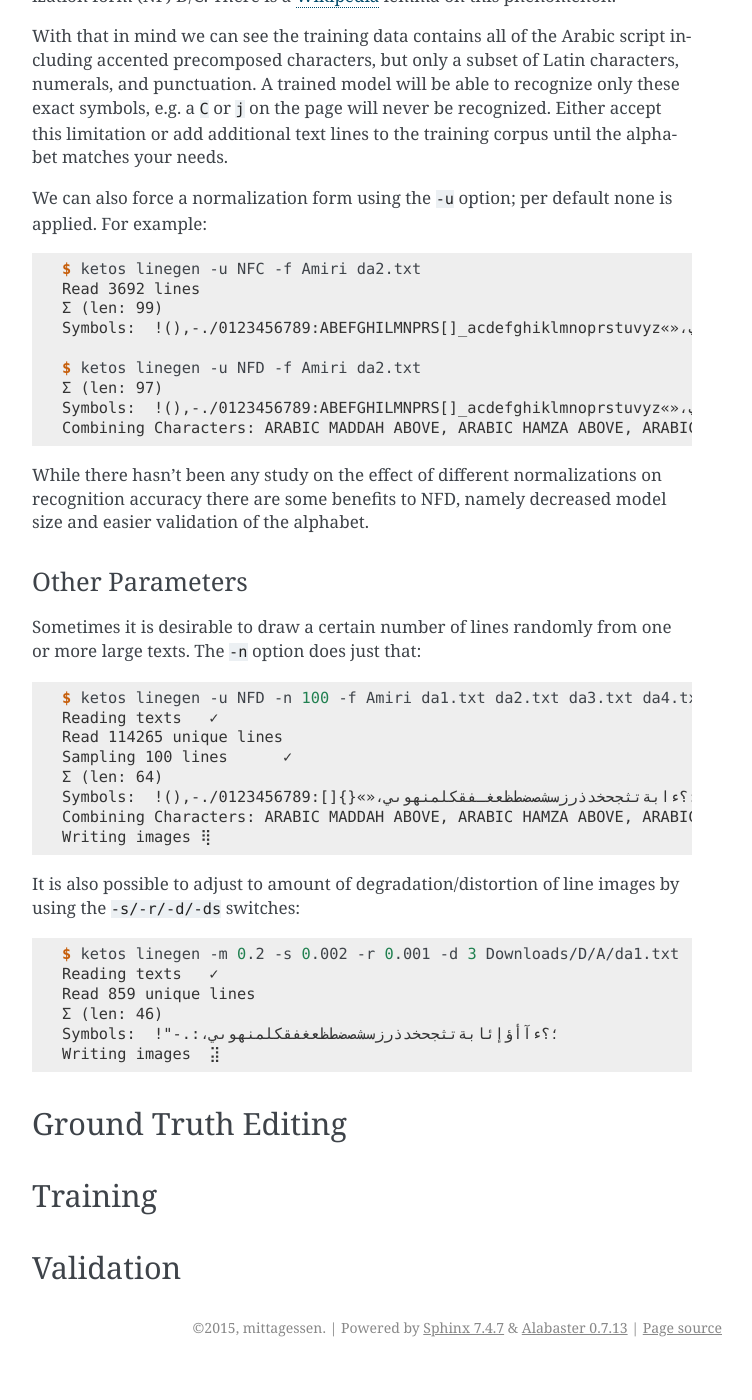
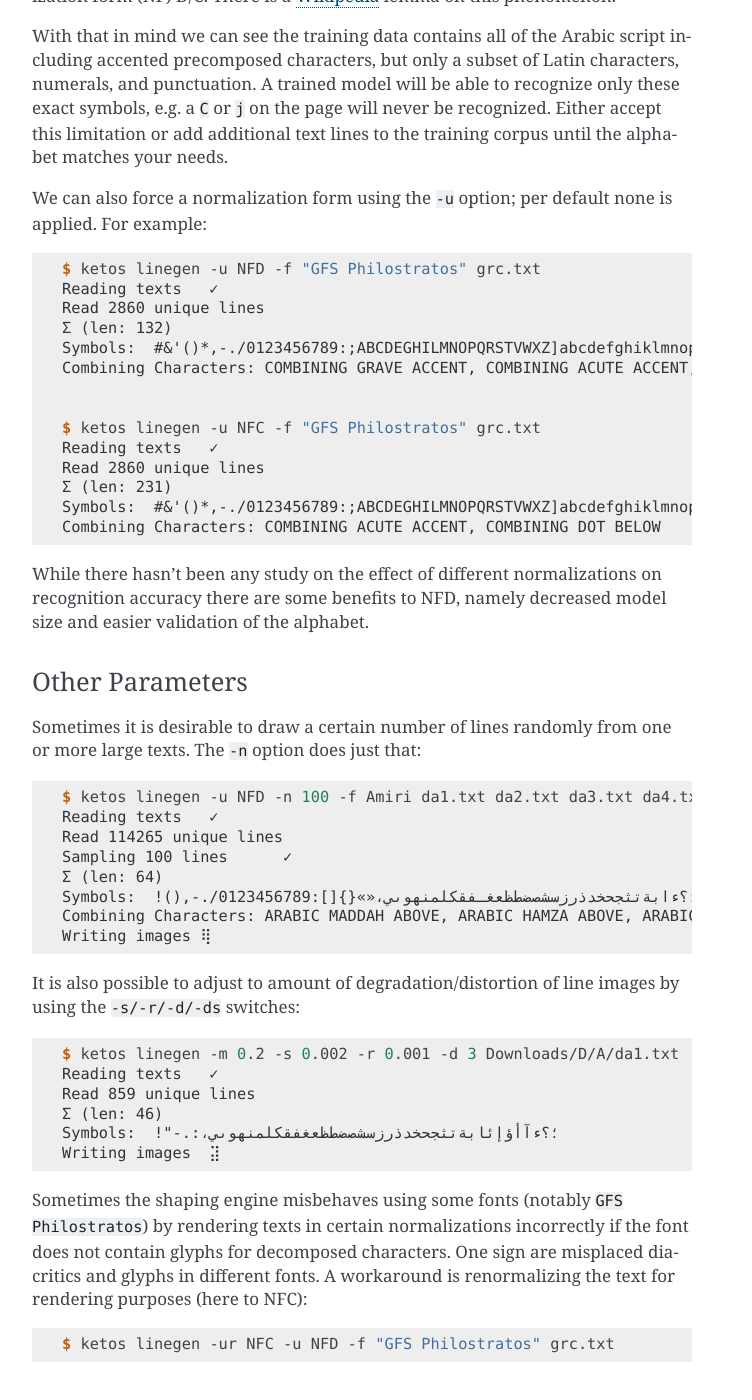
Before and after one commit to mittagessen/kraken, a Sphinx documentation site: the page built from docs/ketos.rst, in a window 1280 px wide and 1400 px high, scrolled down 1444 px. Shown: the whole window, without its empty margins (388-1140 px from the left). Built offline with Sphinx 7.4.7, drawn with Linux system fonts in a browser that asks for light colours; before the commit the page ends 2811 px from its top, so only the background shows below that.

Commit message:
advanced_linegen stuff from the stash

```diff
--- a/docs/index.rst
+++ b/docs/index.rst
@@ -49,7 +49,7 @@ equivalent and some dependencies.
 
 .. code-block:: console
 
-        # apt-get install gcc gfortran python-dev libblas-dev liblapack-dev
+        # apt-get install gcc gfortran python-dev libblas-dev liblapack-dev libpangocairo-1.0
 
 If `clstm <https://github.com/tmbdev/clstm>`_ support is desired (highly
 recommended) the associated python extension has to be build and installed.
--- a/docs/ketos.rst
+++ b/docs/ketos.rst
@@ -82,15 +82,20 @@ none is applied. For example:
 
 .. code-block:: console
 
-        $ ketos linegen -u NFC -f Amiri da2.txt
-        Read 3692 lines
-        Σ (len: 99)
-        Symbols:  !(),-./0123456789:ABEFGHILMNPRS[]_acdefghiklmnoprstuvyz«»،؟ءآأؤإئابةتثجحخدذرزسشصضطظعغـفقكلمنهوىيپ
+        $ ketos linegen -u NFD -f "GFS Philostratos" grc.txt
+        Reading texts   ✓
+        Read 2860 unique lines
+        Σ (len: 132)
+        Symbols:  #&'()*,-./0123456789:;ABCDEGHILMNOPQRSTVWXZ]abcdefghiklmnopqrstuvxy §·ΑΒΓΔΕΖΗΘΙΚΛΜΝΞΟΠΡΣΤΥΦΧΨΩαβγδεζηθικλμνξοπρςστυφχψω—‘’“
+        Combining Characters: COMBINING GRAVE ACCENT, COMBINING ACUTE ACCENT, COMBINING DIAERESIS, COMBINING COMMA ABOVE, COMBINING REVERSED COMMA ABOVE, COMBINING DOT BELOW, COMBINING GREEK PERISPOMENI, COMBINING GREEK YPOGEGRAMMENI
 
-        $ ketos linegen -u NFD -f Amiri da2.txt
-        Σ (len: 97)
-        Symbols:  !(),-./0123456789:ABEFGHILMNPRS[]_acdefghiklmnoprstuvyz«»،؟ءابةتثجحخدذرزسشصضطظعغـفقكلمنهوىيپ
-        Combining Characters: ARABIC MADDAH ABOVE, ARABIC HAMZA ABOVE, ARABIC HAMZA BELOW
+
+        $ ketos linegen -u NFC -f "GFS Philostratos" grc.txt
+        Reading texts   ✓
+        Read 2860 unique lines
+        Σ (len: 231)
+        Symbols:  #&'()*,-./0123456789:;ABCDEGHILMNOPQRSTVWXZ]abcdefghiklmnopqrstuvxy §·ΐΑΒΓΔΕΖΘΙΚΛΜΝΞΟΠΡΣΤΦΧΨΩάέήίαβγδεζηθικλμνξοπρςστυφχψωϊϋόύώἀἁἂἃἄἅἈἌἎἐἑἓἔἕἘἙἜἝἠἡἢἣἤἥἦἧἩἭἮἰἱἳἴἵἶἷἸἹἼὀὁὂὃὄὅὈὉὌὐὑὓὔὕὖὗὙὝὠὡὢὤὥὦὧὨὩὰὲὴὶὸὺὼᾄᾐᾑᾔᾗᾠᾤᾧᾳᾶᾷῃῄῆῇῒῖῥῦῬῳῴῶῷ—‘’“
+        Combining Characters: COMBINING ACUTE ACCENT, COMBINING DOT BELOW
 
 
 While there hasn't been any study on the effect of different normalizations on
@@ -126,6 +131,17 @@ images by using the ``-s/-r/-d/-ds`` switches:
         Symbols:  !"-.:،؛؟ءآأؤإئابةتثجحخدذرزسشصضطظعغفقكلمنهوىي﻿
         Writing images  ⣽
 
+
+Sometimes the shaping engine misbehaves using some fonts (notably ``GFS
+Philostratos``) by rendering texts in certain normalizations incorrectly if the
+font does not contain glyphs for decomposed characters. One sign are misplaced
+diacritics and glyphs in different fonts. A workaround is renormalizing the
+text for rendering purposes (here to NFC):
+
+.. code-block:: console
+
+        $ ketos linegen -ur NFC -u NFD -f "GFS Philostratos" grc.txt
+
 Ground Truth Editing
 --------------------
 
--- a/requirements.txt
+++ b/requirements.txt
@@ -6,5 +6,4 @@ numpy
 Pillow
 regex
 scipy
-protobuf==3.0.0a3
-vext.gi
+protobuf==3.0.0b2
```
Also changed, not shown: 2 other files.
